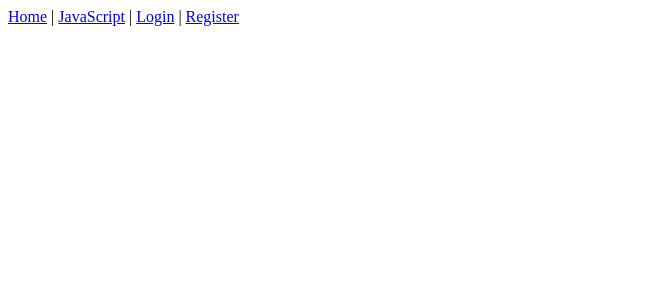
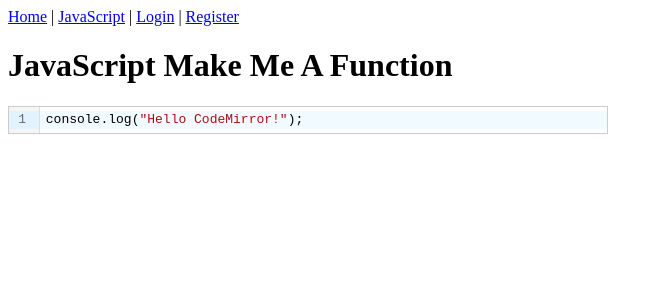
Before and after one commit to alexander-john/question-app-prototype-1, a React (Vite) app in the folder question-app/: page /javascript/make-me in a window 1280 px wide. Shown: the top 300 px of the page, without its empty margins (0-663 px from the left). Built offline with nearby package versions, Linux system fonts and the light colour scheme.

Commit message:
feat: add JavaScript Make Me page with CodeMirror editor

```diff
--- a/question-app/package.json
+++ b/question-app/package.json
@@ -10,7 +10,12 @@
     "preview": "vite preview"
   },
   "dependencies": {
+    "@codemirror/basic-setup": "^0.20.0",
+    "@codemirror/lang-javascript": "^6.2.3",
+    "@codemirror/state": "^6.5.2",
+    "@codemirror/view": "^6.36.4",
     "axios": "^1.8.3",
+    "codemirror": "^6.0.1",
     "react": "^19.0.0",
     "react-dom": "^19.0.0",
     "react-router-dom": "^7.3.0"
--- /dev/null
+++ b/question-app/src/components/CodeEditor.jsx
@@ -0,0 +1,31 @@
+// CodeEditor.jsx
+import React, { useEffect, useRef } from 'react';
+import { EditorView, basicSetup } from 'codemirror';
+import { EditorState } from '@codemirror/state';
+import { javascript } from '@codemirror/lang-javascript';
+
+export default function CodeEditor() {
+  const editorRef = useRef(null);
+
+  useEffect(() => {
+    if (!editorRef.current) return;
+
+    const startState = EditorState.create({
+      doc: 'console.log("Hello CodeMirror!");',
+      extensions: [basicSetup, javascript()],
+    });
+
+    const view = new EditorView({
+      state: startState,
+      parent: editorRef.current,
+    });
+
+    return () => {
+      view.destroy(); // cleanup on unmount
+    };
+  }, []);
+
+  return <div ref={editorRef} style={{
+    border: '1px solid #ccc',
+  }}/>;
+}
--- a/question-app/src/components/NavigationComponent.jsx
+++ b/question-app/src/components/NavigationComponent.jsx
@@ -6,7 +6,6 @@ const NavigationComponent = () => {
         <nav>
             <Link to="/">Home</Link> |{" "}
             <Link to="/javascript">JavaScript</Link> |{" "}
-            {/* <Link to="/cplusplus">C++</Link> |{" "} */}
             <Link to="/login">Login</Link> |{" "}
             <Link to="/register">Register</Link>
         </nav>
--- /dev/null
+++ b/question-app/src/pages/javascript/make-me/JavaScriptMakeMe.jsx
@@ -0,0 +1,13 @@
+import React from 'react';
+import CodeEditor from '../../../components/CodeEditor';
+
+function App() {
+  return (
+    <div>
+      <h1>JavaScript Make Me A Function</h1>
+      <CodeEditor />
+    </div>
+  );
+}
+
+export default App;
--- a/question-app/src/routes/RoutesComponent.jsx
+++ b/question-app/src/routes/RoutesComponent.jsx
@@ -5,6 +5,7 @@ import Register from "../pages/Register";
 import Login from "../pages/Login";
 import JavaScriptMultipleChoicePage from "../pages/javascript/multiple-choice/JavaScriptMultipleChoicePage";
 import JavaScriptPage from "../pages/javascript/JavaScriptPage";
+import JavaScriptMakeMe from "../pages/javascript/make-me/JavaScriptMakeMe"
 
 const RoutesComponent = () => {
     return (
@@ -15,6 +16,10 @@ const RoutesComponent = () => {
                 path="/javascript/multiple-choice/chapter-1"
                 element={<JavaScriptMultipleChoicePage />}
             />
+            <Route
+                path="/javascript/make-me"
+                element={<JavaScriptMakeMe />}
+            />
             <Route path="/register" element={<Register />} />
             <Route path="/login" element={<Login />} />
         </Routes>
```
Also changed, not shown: 1 other file (tests, documents, lock files or other folders).
